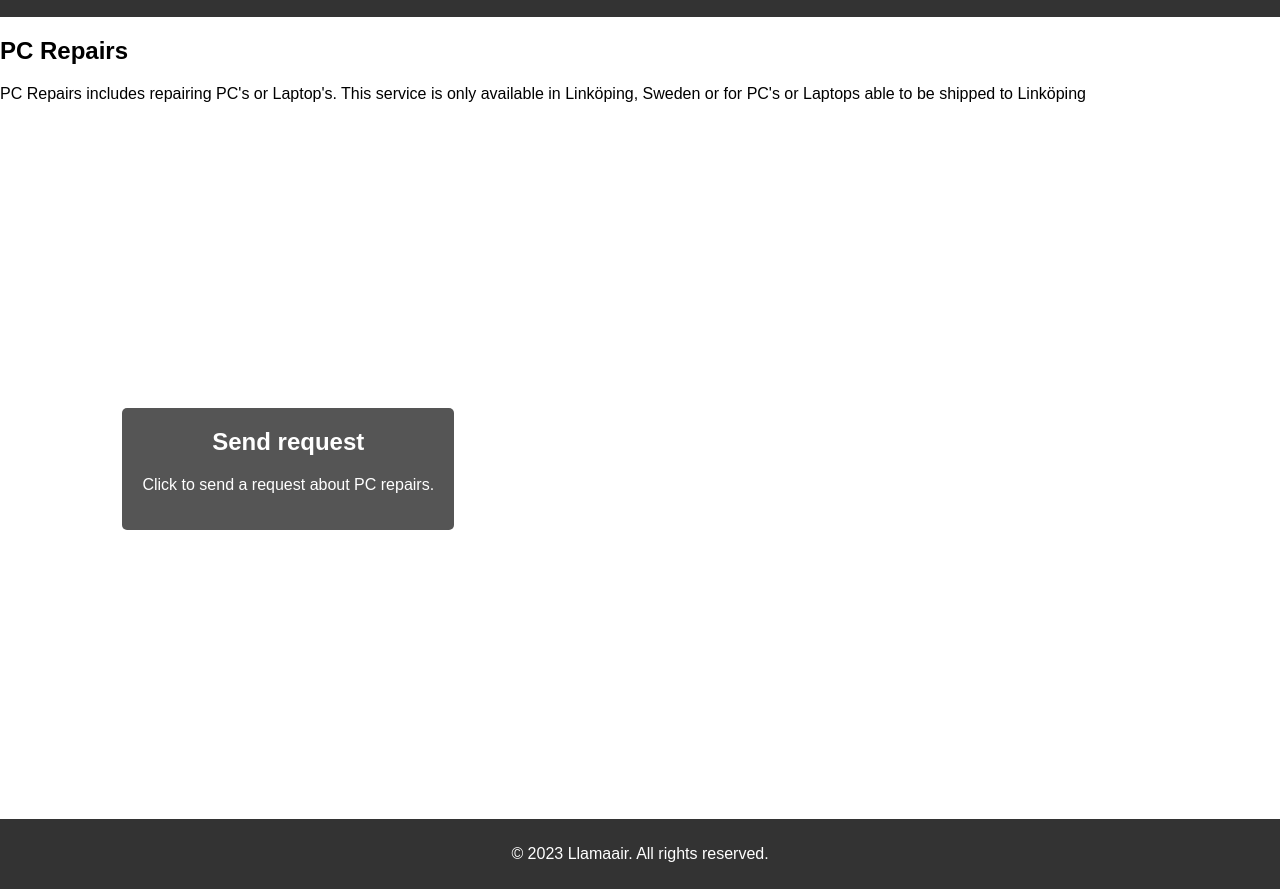
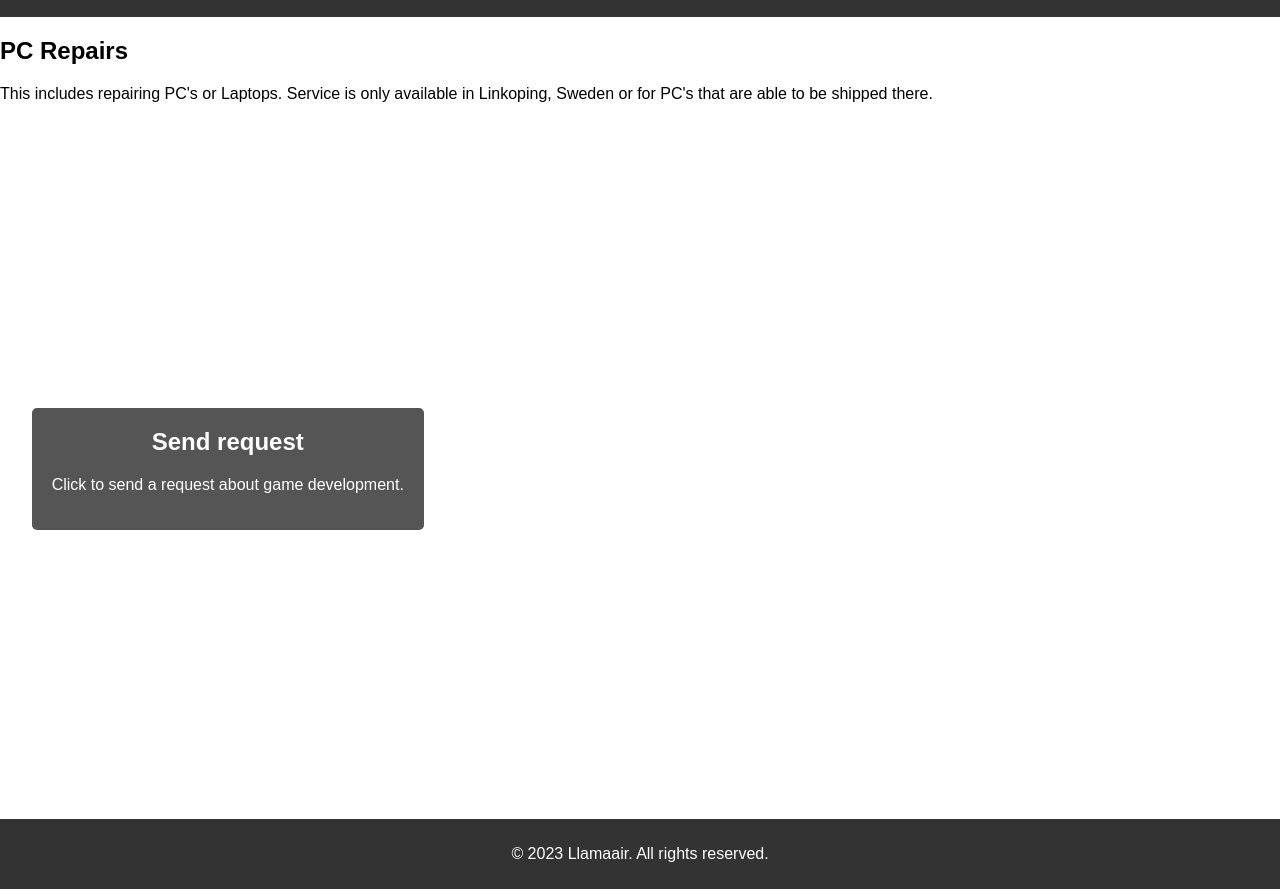
Before and after one commit to llamaair/llamaair.github.io, a plain HTML site: page pc-repairs.html in a window 1280 px wide. Shown: the part 60-949 px from the top of the page. Drawn offline with Linux system fonts and the light colour scheme.

Commit message:
maybe fix

```diff
--- a/pc-repairs.html
+++ b/pc-repairs.html
@@ -12,15 +12,15 @@
   <main2>
     <div class="main-desc">
         <h2>PC Repairs</h2>
-        <p>PC Repairs includes repairing PC's or Laptop's. This service is only available in Linköping, Sweden or for PC's or Laptops able to be shipped to Linköping</p>
+        <p>This includes repairing PC's or Laptops. Service is only available in Linkoping, Sweden or for PC's that are able to be shipped there.</p>
       </div>
   </main2>
 
   <main>
   <div class="grid-container">
-    <a class="category" href="mailto:marcusolsson123@hotmail.com?subject=PC%20Repairs&body=PC%20Repair%20request%20goes%20here'", target="_blank", rel="noopener noreferrer">
+    <a class="category" href="mailto:marcusolsson123@hotmail.com?subject=PC%20Request&body=PC%20request%20goes%20here'", target="_blank", rel="noopener noreferrer">
       <h2>Send request</h2>
-      <p>Click to send a request about PC repairs.</p>
+      <p>Click to send a request about game development.</p>
     </a>
   </div>
 </main>
```
